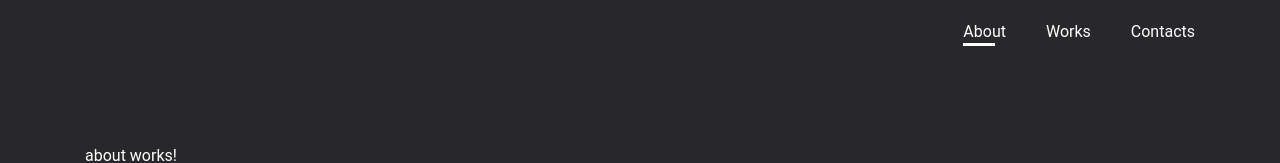
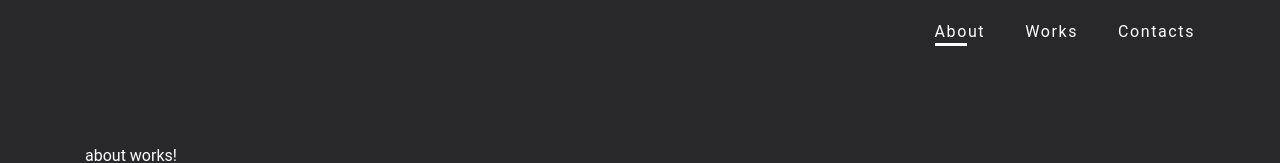
Before and after one commit to kbatyrbayev/portfolio-ng, an Angular app: page /about in a window 1280 px wide. Shown: the top 163 px of the page. Built offline with nearby package versions, Linux system fonts and the light colour scheme.

Commit message:
change contacts to standalone

```diff
--- a/src/app/app-routing.module.ts
+++ b/src/app/app-routing.module.ts
@@ -1,13 +1,12 @@
 import {NgModule} from '@angular/core';
 import {RouterModule, Routes} from '@angular/router';
 import {AboutComponent} from "./pages/about/about.component";
-import {ContactsComponent} from "./pages/contacts/contacts.component";
 import {PageNotFoundComponent} from "./pages/page-not-found/page-not-found.component";
 
 const routes: Routes = [
-  {path: '', redirectTo: 'about', pathMatch: 'full'},
+  {path: '', pathMatch: 'full', redirectTo: 'about'},
   {path: 'about', component: AboutComponent},
-  {path: 'contacts', component: ContactsComponent},
+  {path: 'contacts', loadComponent: () => import('./pages/contacts/contacts.component').then(c => c.ContactsComponent)},
   {path: '**', component: PageNotFoundComponent}
 ];
 
--- a/src/app/app.component.scss
+++ b/src/app/app.component.scss
@@ -20,6 +20,7 @@ nav {
     li {
       a {
         position: relative;
+        letter-spacing: 0.1rem;
         &:after {
           content: '';
           position: absolute;
--- a/src/app/components/contacts-card/contacts-card.component.ts
+++ b/src/app/components/contacts-card/contacts-card.component.ts
@@ -1,6 +1,10 @@
 import {Component, Input, OnInit} from '@angular/core';
+import {BrowserModule} from "@angular/platform-browser";
+import {CommonModule} from "@angular/common";
 
 @Component({
+  standalone: true,
+  imports: [CommonModule],
   selector: 'app-contacts-card',
   template: `
     <div class="card">
```
Also changed, not shown: src/app/app.module.ts (+3 -5 lines), src/app/pages/contacts/contacts.component.ts (+5 -2 lines).
